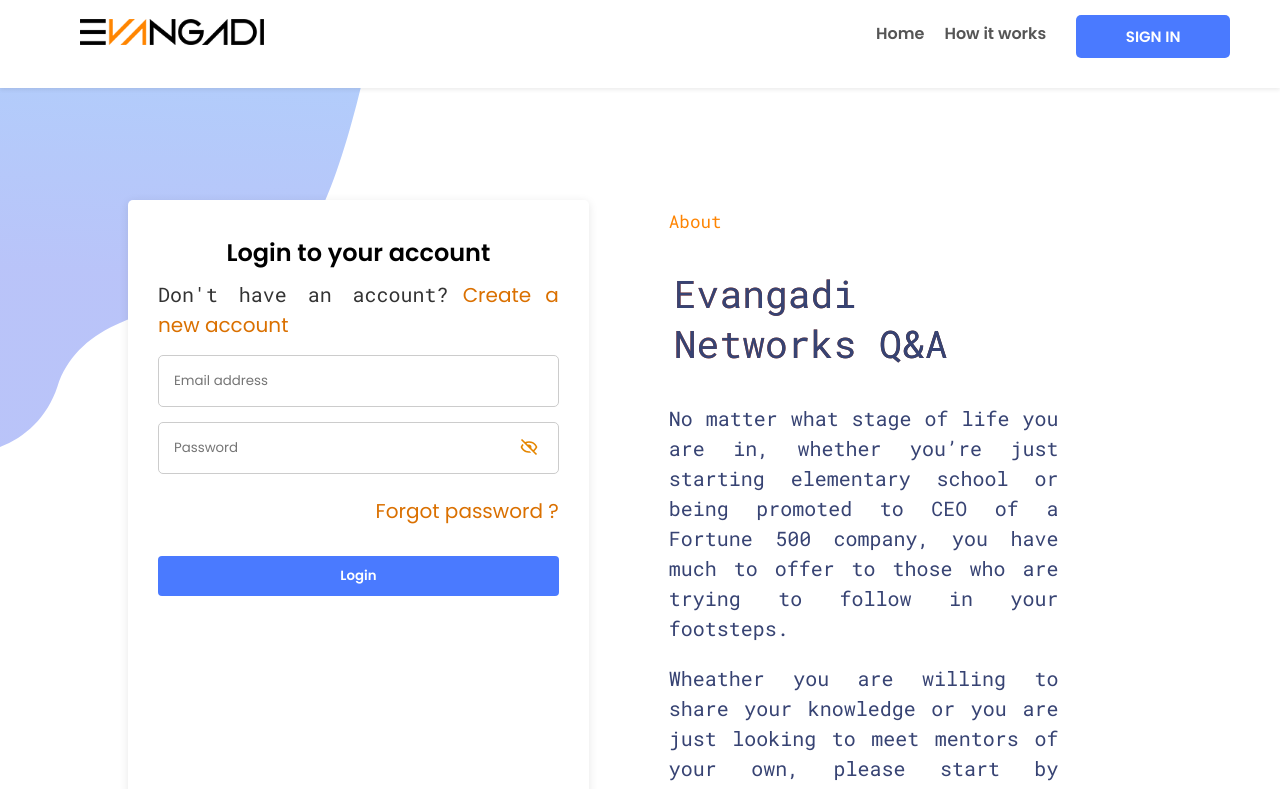
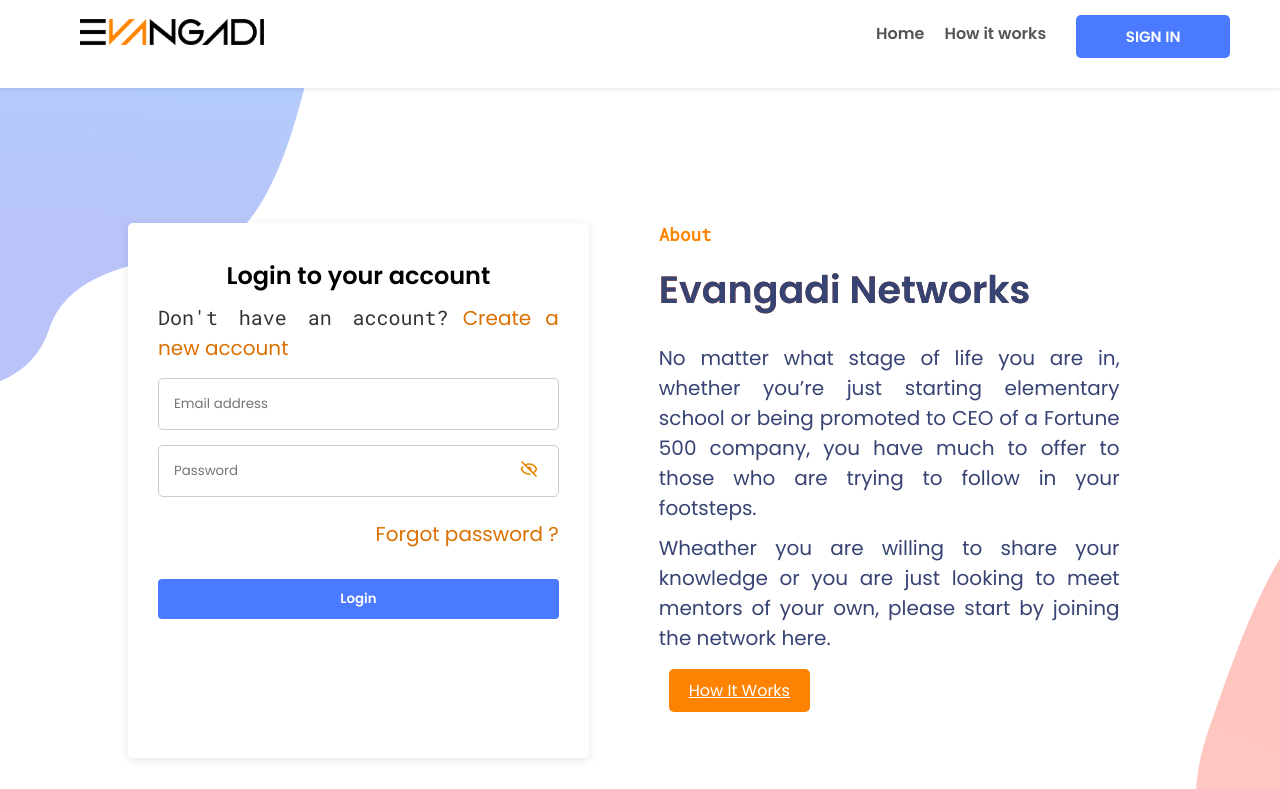
Before and after one commit to kasimnurlgn/Evangadi-Forum-Front-End, a React (Vite) app: page /login in a window 1280 px wide. Shown: the top 789 px of the page. Built offline with nearby package versions, Linux system fonts and the light colour scheme.

Commit message:
About component style updated

```diff
--- a/src/App.css
+++ b/src/App.css
@@ -1,3 +1,3 @@
 /* git add .
-git commit -m "SignUp component style updated "
+git commit -m "About component style updated "
 git push */
--- a/src/components/About/About.jsx
+++ b/src/components/About/About.jsx
@@ -6,11 +6,11 @@
     <section className={classes.outer_about_wrapper}>
       <section className={classes.about_container}>
         <div className={classes.about}>
-          <p className={classes.about_title}>About</p>
+          <h3 className={classes.about_title}>About</h3>
         </div>
         {/* title container  */}
         <div>
-          <h1>Evangadi Networks Q&A</h1>
+          <h1>Evangadi Networks</h1>
         </div>
         {/* paragraph container  */}
         <div className={classes.about__detail}>
--- a/src/components/About/About.module.css
+++ b/src/components/About/About.module.css
@@ -1,26 +1,30 @@
 .outer_about_wrapper {
   /* height: 80%; */
-  width: 40%;
+  width: 45%;
   padding-left: -20px;
   margin-left: 70px;
   padding: 40px 0;
   z-index: -99;
   height: auto;
 }
+.outer_about_wrapper p,
+h1 {
+  font-family: "Poppins", sans-serif !important;
+}
 
 .about_container {
   width: 100%;
 }
 
-.about p {
+.about h3 {
   color: #fe8302;
 }
 
 .about_container h1 {
-  padding: 0.6rem 0;
+  /* padding: 0.6rem 0; */
   font-weight: 510;
   font-size: 38px;
-  margin-left: 5px;
+  /* margin-left: 5px; */
   background-image: linear-gradient(to right, rgb(253, 83, 16), rgb(0, 0, 0));
   background-clip: text;
   color: transparent;
@@ -34,7 +38,7 @@
 .about_container p,
 .about_container h1 {
   color: #374373;
-  padding: 10px;
+  padding-bottom: 10px;
 }
 
 .about_title {
```
